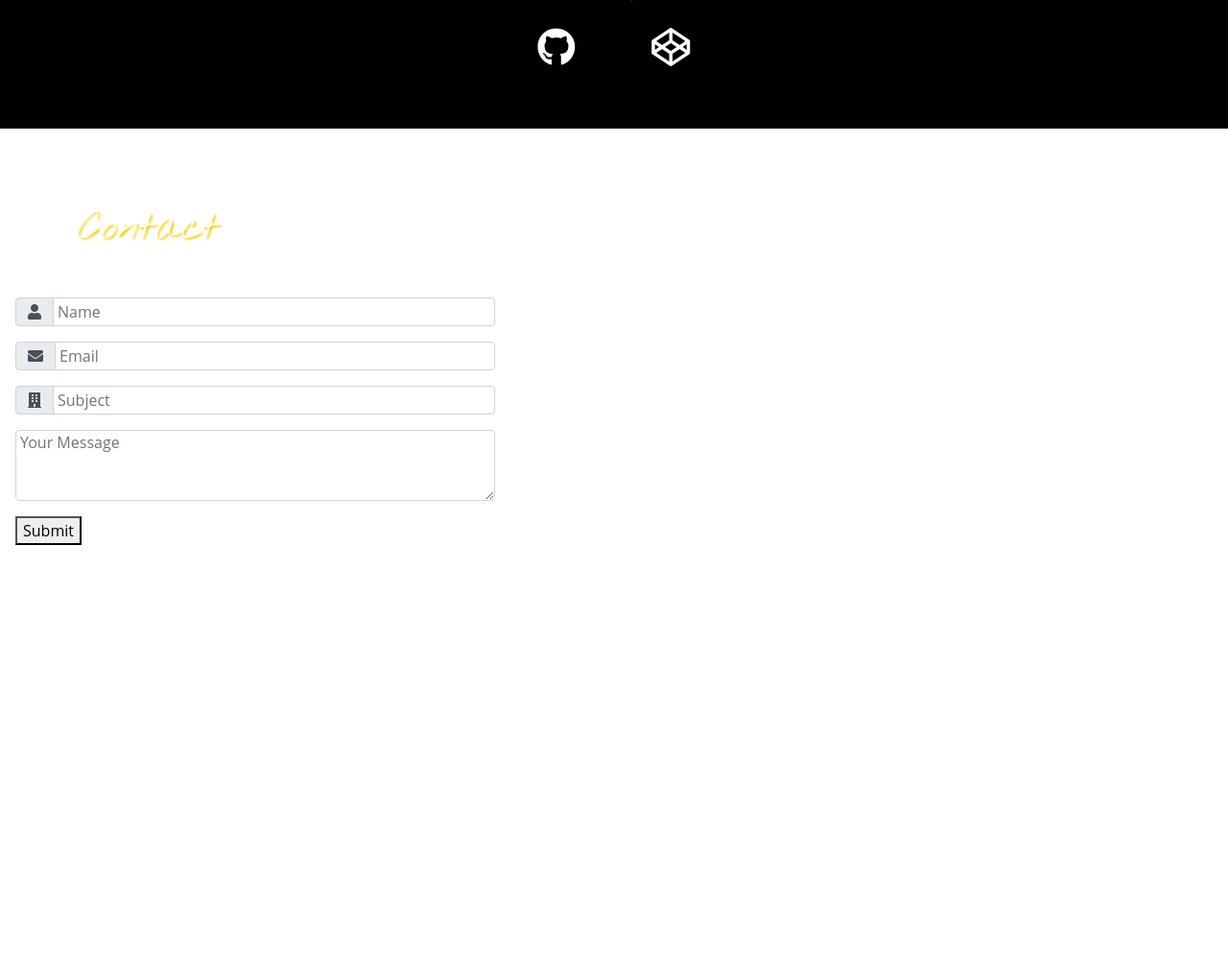
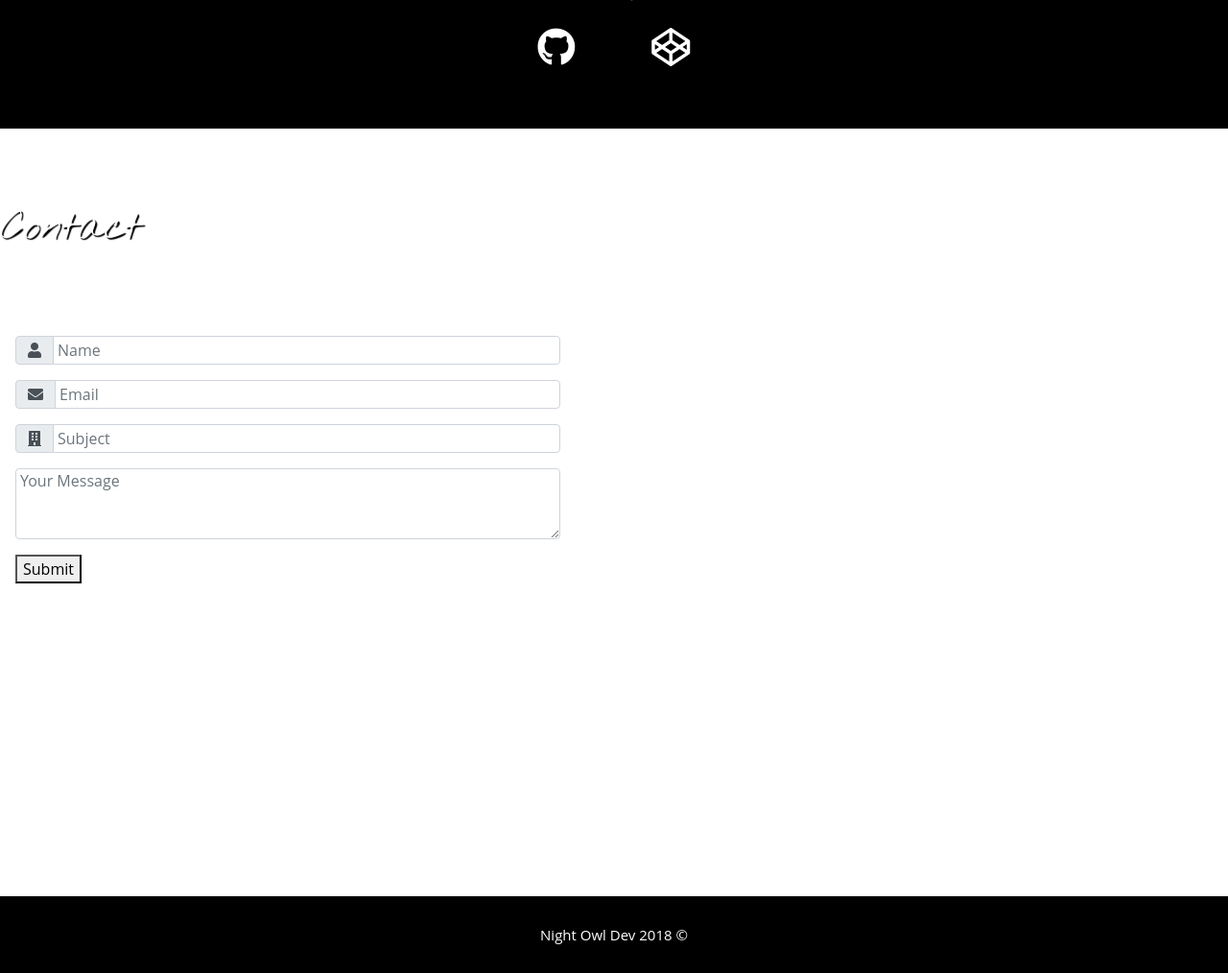
Before and after one commit to myVarEquals/portfolio.v2, a PHP site: page / in a window 1280 px wide. Shown: the part 1881-2895 px from the top of the page at 96% size. Before the commit the page ends 2449 px from the top, so only its background shows below. Run offline with PHP 8.4, Linux system fonts and the light colour scheme; some libraries are stand-ins or nearby versions.

Commit message:
work on contact form, added footer

```diff
--- a/css/index.css
+++ b/css/index.css
@@ -264,19 +264,39 @@ hr {
   padding: 0 !important; }
 
 form {
-  padding: 0 1em; }
+  padding: 0 1em;
+  min-width: 300px !important;
+  max-width: 600px !important; }
 
 .contact-header {
-  padding: 2em 0 1em 2em;
+  padding: 2em 0;
   font-family: "Nothing You Could Do", cursive;
   color: white;
-  text-shadow: 2px 2px 2px #ffcc00; }
-
-.input-group, .form-group {
-  max-width: 500px; }
+  text-shadow: 2px 2px 1px black; }
 
 .form-control {
   padding: 0 4px; }
+
+#footer-section {
+  position: relative;
+  width: 100%;
+  height: 80px;
+  padding: 0;
+  margin: 0; }
+
+.footer {
+  margin: 0;
+  padding: 0;
+  width: 100%;
+  height: 80px;
+  background: black;
+  color: white; }
+  .footer h3 {
+    font-size: 15px;
+    position: absolute;
+    top: 50%;
+    left: 50%;
+    transform: translate(-50%, -50%); }
 
 @media only screen and (min-width: 601px) {
   #about-section {
--- a/index.php
+++ b/index.php
@@ -220,6 +220,11 @@
         <button type="submit" name ="submit">Submit</button>
       </form>
     </section>
+    <section id='footer-section'>
+      <div class='footer'>
+        <h3>Night Owl Dev 2018 &copy;</h3>
+      </div>
+    </section>
   </main>
   <script src="http://code.jquery.com/jquery-3.3.1.js" integrity="sha256-2Kok7MbOyxpgUVvAk/HJ2jigOSYS2auK4Pfzbm7uH60=" crossorigin="anonymous"></script>
   <script src="https://maxcdn.bootstrapcdn.com/bootstrap/4.0.0/js/bootstrap.min.js" integrity="sha384-JZR6Spejh4U02d8jOt6vLEHfe/JQGiRRSQQxSfFWpi1MquVdAyjUar5+76PVCmYl" crossorigin="anonymous"></script>
--- a/scss/index.sass
+++ b/scss/index.sass
@@ -300,19 +300,44 @@ hr
 
 form
   padding: 0 1em
+  min-width: 300px !important
+  max-width: 600px !important
 
 .contact-header
-  padding: 2em 0 1em 2em
+  padding: 2em 0
   font-family: 'Nothing You Could Do', cursive
   color: white
-  text-shadow: 2px 2px 2px #ffcc00
+  text-shadow: 2px 2px 1px black
 
-.input-group, .form-group
-  max-width: 500px
+//.input-group, .form-group
+
 
 
 .form-control
   padding: 0 4px
+
+#footer-section
+  position: relative
+  width: 100%
+  height: 80px
+  padding: 0
+  margin: 0
+
+.footer
+  margin: 0
+  padding: 0
+  width: 100%
+  height: 80px
+  background: black
+  color: white
+
+  h3
+    font-size: 15px
+    position: absolute
+    top: 50%
+    left: 50%
+    transform: translate(-50%,-50%)
+
 
 
 @media only screen and (min-width: 601px)
```
Also changed, not shown: index.html (renamed from html/comp-html/index.html, +97 -10 lines), 1 other file.
